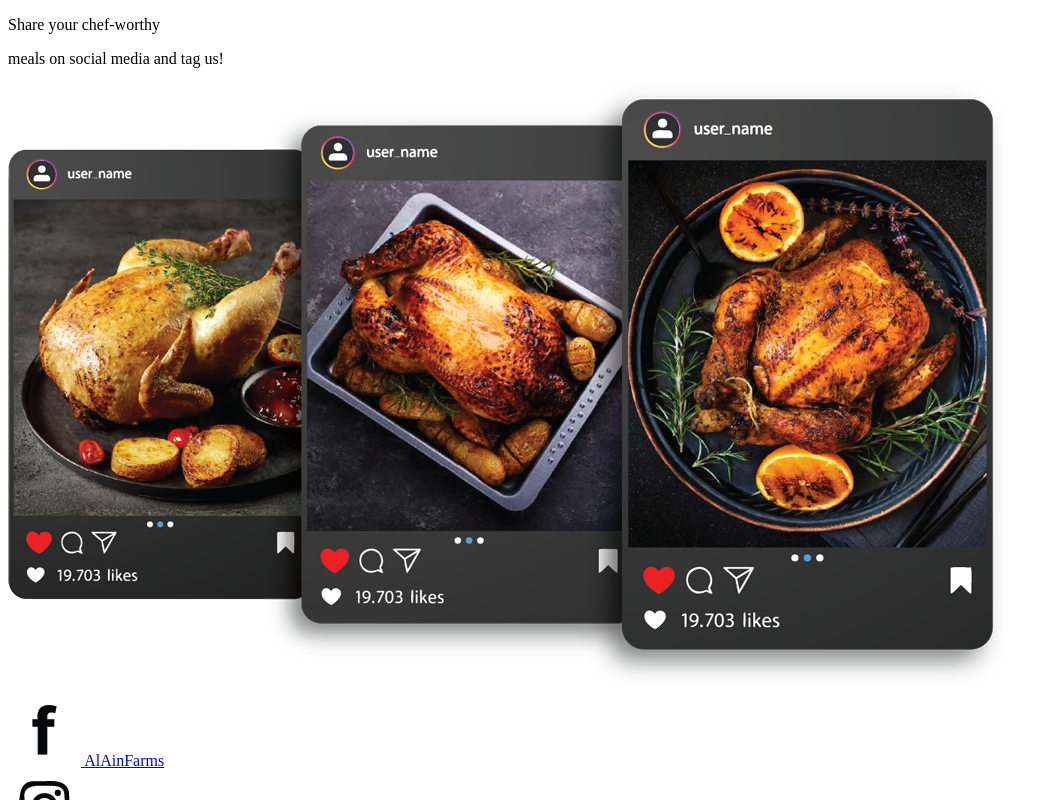
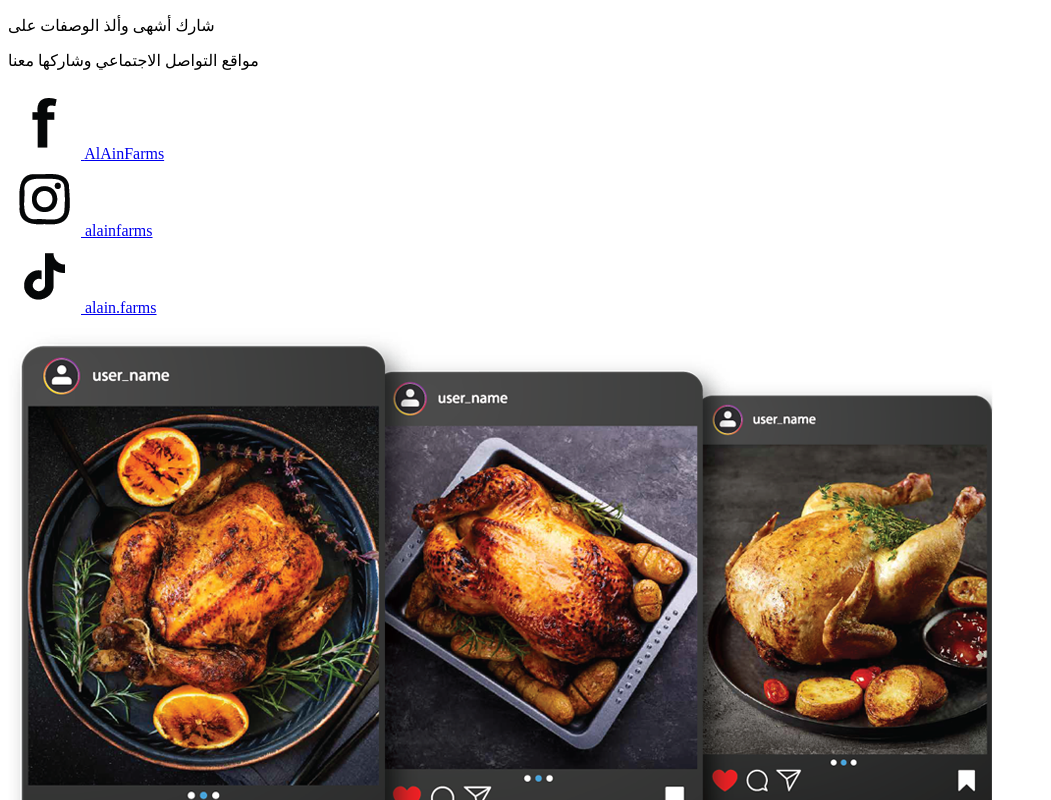
Before and after one commit to anotherITdude/alain-campaign, a Next.js app: page /ar/components/footer in a window 1280 px wide. Shown: the top 800 px of the page, without its empty margins (0-1051 px from the left). Built offline with nearby package versions, Linux system fonts and the light colour scheme.

Commit message:
arabic version footer completed

```diff
--- a/src/pages/ar/components/footer.js
+++ b/src/pages/ar/components/footer.js
@@ -1,7 +1,7 @@
 import Image from "next/image";
 import React from "react";
 import { motion } from "framer-motion";
-import SocialMediaBg from "../../../../public/social_media_bg.png";
+import SocialMediaBg from "../../../../public/social_media_bg_ar.png";
 import facebook from "../../../../public/fb.png";
 import instagram from "../../../../public/insta.png";
 
@@ -15,26 +15,46 @@ function Footer() {
   return (
     <div>
         <div className="flex flex-col md:flex-row mb-0 md:mb-[50px]" >
-            <div className="footer__left footer__left__bg">
-            <div className="section__heading pr-16 md:pr-0">
+            <div className="footer__left__ar footer__left__bg__ar ">
+            <div className="section__heading_ar">
                         <motion.p
                             initial={{ opacity: 0, y: -20 }}
                             whileInView={{ opacity: 1, y: 0 }}
                             transition={{ duration: 1 }}
-                        >Share your chef-worthy</motion.p>
+                        >شارك أشهى وألذ الوصفات على</motion.p>
                         <motion.p
                             initial={{ opacity: 0, y: 20 }}
                             whileInView={{ opacity: 1, y: 0 }}
                             transition={{ duration: 1 }}
-                        >meals on social media and tag us!</motion.p>
+                        >مواقع التواصل الاجتماعي وشاركها معنا</motion.p>
                     </div>
-            <div className="image__bg">
-            <Image className="social__bg__image" alt="social media bg" priority="blur" src={SocialMediaBg} />
+
+            <div className="social__handles__ar hidden md:block ">
+                      <div className="social__icon__ar">
+
+                    <Link target="_blank" href="https://www.facebook.com/AlAinFarms/"> <Image src={facebook} alt='facebook' /></Link>
+                          <Link target="_blank" href="https://www.facebook.com/AlAinFarms/">  <span> AlAinFarms</span></Link>
+                     </div>
+                  <div className="social__icon__ar">
+                  <Link target="_blank" href="https://www.instagram.com/alainfarms/"><Image src={instagram} alt='instagram' /> </Link>
+                  <Link target="_blank" href="https://www.instagram.com/alainfarms/"><span> alainfarms</span></Link>
+            </div>
+
+                  <div className="social__icon__ar">
+                  <Link target="_blank" href="https://www.tiktok.com/@alain.farms"><Image src={tiktok} alt='tiktok' />  </Link>
+                  <Link  target="_blank" href="https://www.tiktok.com/@alain.farms"><span>alain.farms</span></Link>
+                    </div>
+          </div>
+
+          <div className="image__bg">
+            <Image className="social__bg__image__ar" alt="social media bg" priority="blur" src={SocialMediaBg} />
             </div>
             </div>
 
-            <div className="footer__right footer__right__bg">
-                  <div className="social__handles">
+            <div className="footer__right_ar footer__right__bg__ar">
+
+
+<div className="social__handles block md:hidden flex flex-row justify-center pt-3 pb-3">
                       <div className="social__icon">
 
                     <Link target="_blank" href="https://www.facebook.com/AlAinFarms/"> <Image src={facebook} alt='facebook' /></Link>
--- a/src/pages/ar/index.js
+++ b/src/pages/ar/index.js
@@ -7,7 +7,7 @@ import Navbar from './components/navbar'
 import Hero from './components/hero';
 import Steps from './components/steps';
 import Video from './components/video'
-// import Footer from './components/footer';
+import Footer from './components/footer';
 import Carousel from './components/carousel'
 
 
@@ -29,9 +29,9 @@ function Ar() {
                      <Carousel />
                      <Steps />
                     <Video />
-                    {/*<Footer /> */}
+                    <Footer />
                     </div>
-                    <div className="h-[1000px]"></div>
+
 
                 </main>
             </>
--- a/src/styles/globals.css
+++ b/src/styles/globals.css
@@ -216,7 +216,69 @@
   /* how  to cook */
 
 
+
+  /* footer ar */
+  .footer__left__ar {
+    @apply relative  md:pb-10
+  }
+  .footer__right__ar{
+    @apply text-white flex flex-row md:flex-col
+    justify-evenly md:justify-center
+    items-center
+    pl-0 pt-3 pb-3 md:pt-0 md:pb-0 md:pl-40
+  }
+  .footer__left__bg__ar {
+    @apply  w-full md:w-[70%] overflow-x-visible relative
+    rounded-none rounded-bl-2xl  md:rounded-bl-[2.5rem]
+    bg-gradient-to-tr from-[#191919]/20 via-[#191919]/70 to-[#191919]
+  }
+
+  .footer__right__bg__ar {
+    @apply w-full md:w-[30%]  overflow-x-visible
+    rounded-none  md:rounded-br-[2.5rem]
+    md:basis-45 bg-gradient-to-r from-[#ec6558]/90 via-[#ec6558]/75 to-[#ec6558]
+  }
+
+  .social__bg__image__ar{
+    @apply  relative mt-4 mb-4 ml-8
+    md:mt-[-65%]  md:ml-[50%] lg:mt-[-60%]  lg:ml-[40%]
+    w-[85%] md:min-w-[110%] lg:min-w-[120%]
+
+  }
+
+.social__handles__ar {
+  @apply flex  flex-row md:flex-col
+  justify-evenly pl-12 pt-[20%]
+}
+  .social__handles__ar div {
+    @apply text-white font-gotham-book text-xl
+    mb-0 md:mb-14 hover:cursor-pointer
+
+  }
+
+  .social__handles__ar span {
+    @apply hidden md:block
+  }
+
+
+  .social__icon__ar {
+    @apply flex justify-start items-end
+  }
+
+  .social__icon__ar img {
+    @apply w-[40px] mr-2
+  }
+
+  /* footer ar */
+
+
+
+
   /* footer */
+
+
+
+
   .footer__left {
     @apply relative  md:pb-10
   }
@@ -300,7 +362,7 @@
   .steps__block .step__1 {
     @apply
     md:absolute
-    mt-6 mr-0
+    mt-6 ml-5
     md:mt-[16%] md:left-[7%]
   }
 
```
Also changed, not shown: public/social_media_bg_ar.png (added), 1 other file (tests, documents, lock files or other folders).
